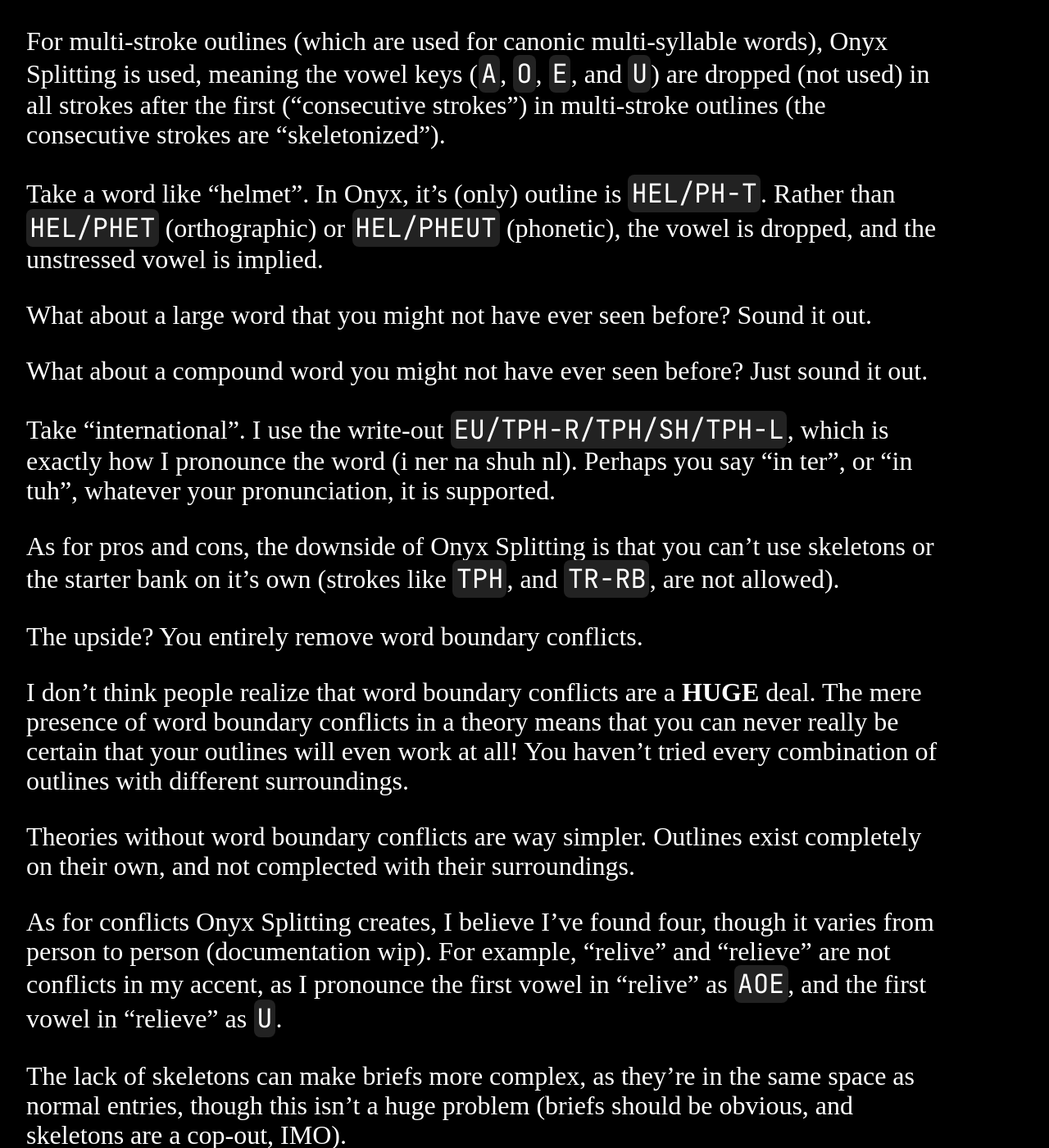
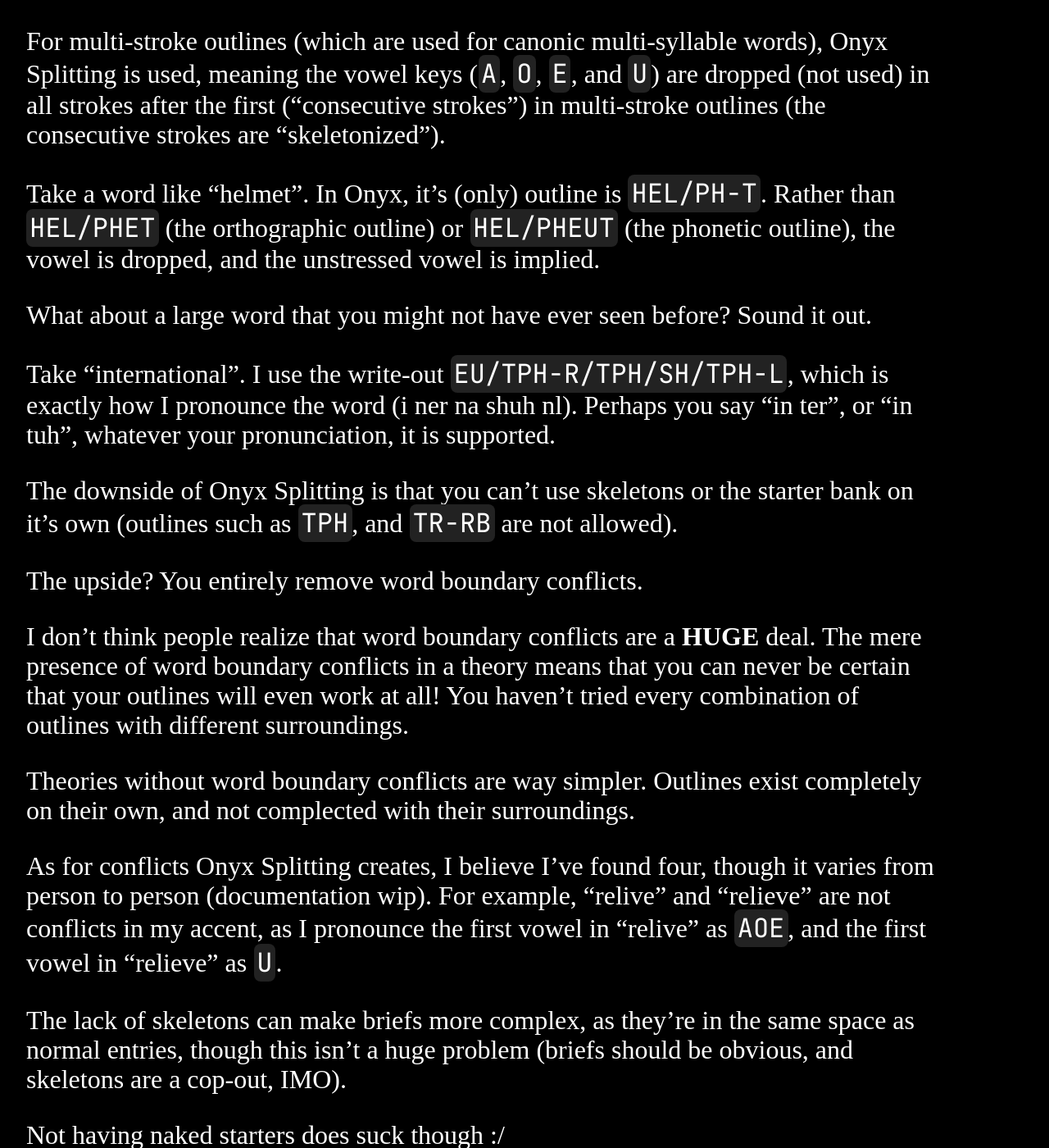
Before and after one commit to Grahp/Website, a Jekyll site: the page built from pages/Onyx.md, in a window 1280 px wide and 1400 px high, scrolled down 2017 px. Shown: the whole window at 82% size. Built offline with Jekyll 4.4.1, drawn with Linux system fonts in a browser that asks for light colours.

Commit message:
More Onyx updates

```diff
--- a/pages/Onyx.md
+++ b/pages/Onyx.md
@@ -44,19 +44,17 @@
 
 For multi-stroke outlines (which are used for canonic multi-syllable words), Onyx Splitting is used, meaning the vowel keys (`A`, `O`, `E`, and `U`) are dropped (not used) in all strokes after the first ("consecutive strokes") in multi-stroke outlines (the consecutive strokes are "skeletonized").
 
-Take a word like "helmet". In Onyx, it's (only) outline is `HEL/PH-T`. Rather than `HEL/PHET` (orthographic) or `HEL/PHEUT` (phonetic), the vowel is dropped, and the unstressed vowel is implied.
+Take a word like "helmet". In Onyx, it's (only) outline is `HEL/PH-T`. Rather than `HEL/PHET` (the orthographic outline) or `HEL/PHEUT` (the phonetic outline), the vowel is dropped, and the unstressed vowel is implied.
 
 What about a large word that you might not have ever seen before? Sound it out.
 
-What about a compound word you might not have ever seen before? Just sound it out.
-
 Take "international". I use the write-out `EU/TPH-R/TPH/SH/TPH-L`, which is exactly how I pronounce the word (i ner na shuh nl). Perhaps you say "in ter", or "in tuh", whatever your pronunciation, it is supported.
 
-As for pros and cons, the downside of Onyx Splitting is that you can't use skeletons or the starter bank on it's own (strokes like `TPH`, and `TR-RB`, are not allowed).
+The downside of Onyx Splitting is that you can't use skeletons or the starter bank on it's own (outlines such as `TPH`, and `TR-RB` are not allowed).
 
 The upside? You entirely remove word boundary conflicts.
 
-I don't think people realize that word boundary conflicts are a **HUGE** deal. The mere presence of word boundary conflicts in a theory means that you can never really be certain that your outlines will even work at all! You haven't tried every combination of outlines with different surroundings.
+I don't think people realize that word boundary conflicts are a **HUGE** deal. The mere presence of word boundary conflicts in a theory means that you can never be certain that your outlines will even work at all! You haven't tried every combination of outlines with different surroundings.
 
 Theories without word boundary conflicts are way simpler. Outlines exist completely on their own, and not complected with their surroundings.
 
```
